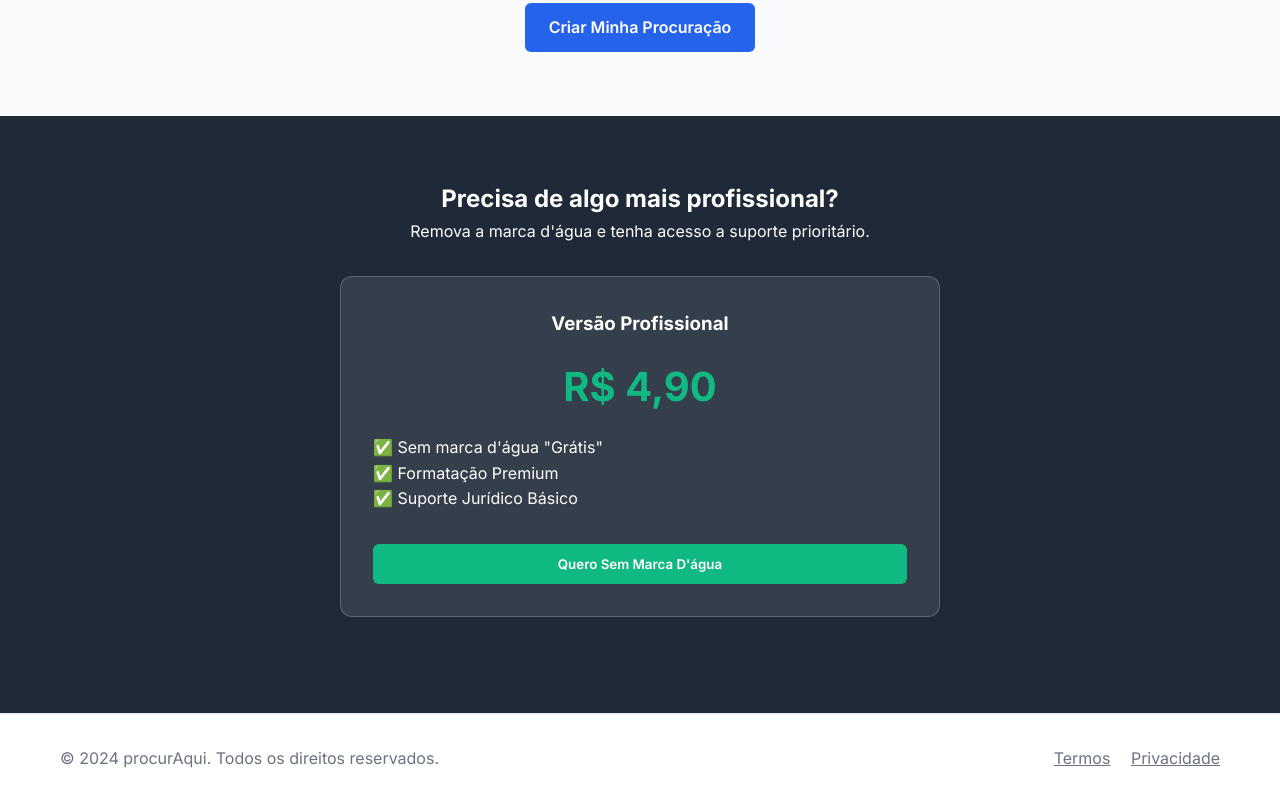
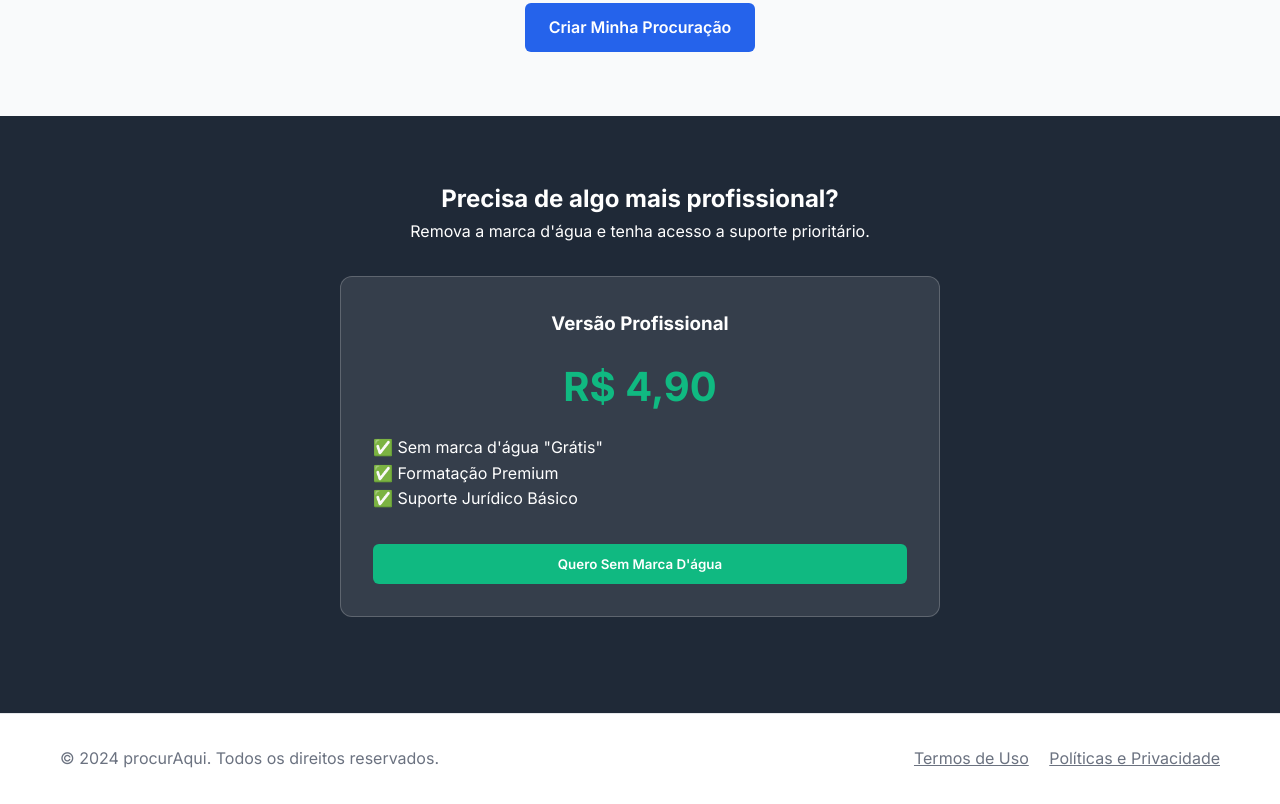
Before and after one commit to EderRosso/procurAqui, a website: page index.html in a window 1280 px wide. Shown: the part 3556-4360 px from the top of the page. Drawn offline with nearby package versions, Linux system fonts and the light colour scheme.

Commit message:
feat: add Terms and Privacy page

```diff
--- a/index.html
+++ b/index.html
@@ -263,8 +263,8 @@
         <div class="container footer-content">
             <p>&copy; 2024 procurAqui. Todos os direitos reservados.</p>
             <div>
-                <a href="#" style="color: inherit; margin-right: 1rem;">Termos</a>
-                <a href="#" style="color: inherit;">Privacidade</a>
+                <a href="/termos" style="color: inherit; margin-right: 1rem;">Termos de Uso</a>
+                <a href="/termos" style="color: inherit;">Políticas e Privacidade</a>
             </div>
         </div>
     </footer>
```
Also changed, not shown: obrigado.html (+9 -0 lines), vercel.json.
